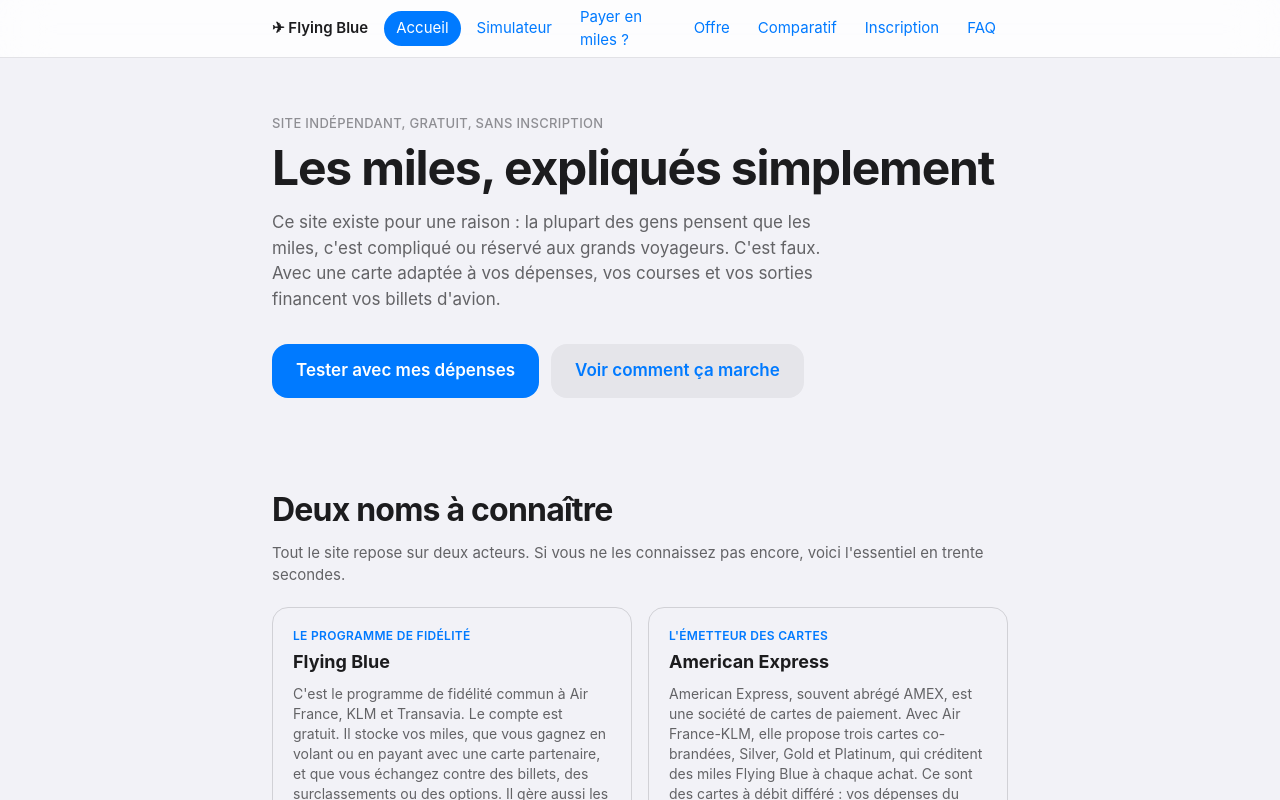
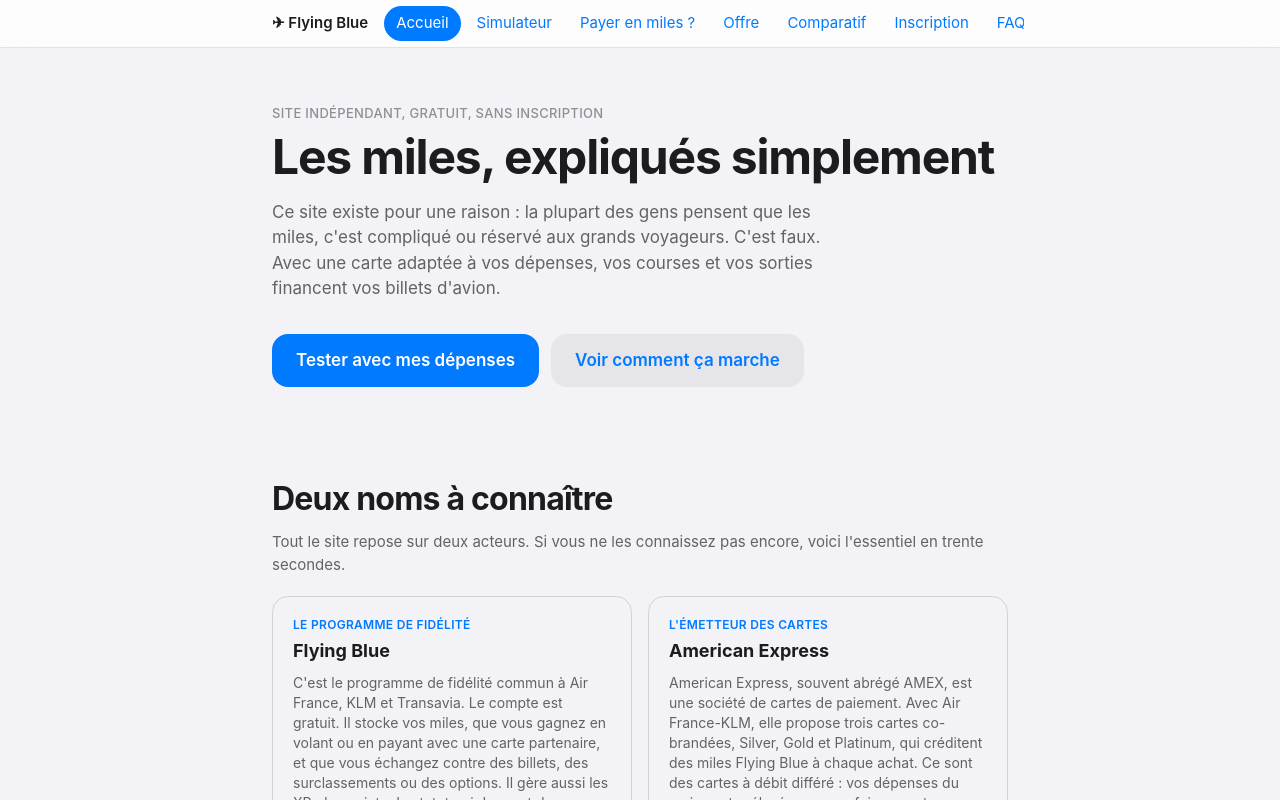
Before and after one commit to MatGT10/flying-blue-simulateur, a React (Vite) app: page / in a window 1280 px wide. Shown: the top 800 px of the page. Built offline with nearby package versions, Linux system fonts and the light colour scheme.

Commit message:
Nav ordinateur : onglets sur une ligne, défilement si manque de place
Co-Authored-By: Claude Fable 5.1 <noreply@anthropic.com>

```diff
--- a/src/components/Nav.tsx
+++ b/src/components/Nav.tsx
@@ -68,7 +68,7 @@ export default function Nav() {
           <span className="absolute left-1/2 -translate-x-1/2 text-[17px] font-semibold text-ios-label">{courante.label}</span>
           <span className="w-20" aria-hidden="true" />
         </div>
-        <div className="mx-auto hidden w-full max-w-3xl items-center gap-1 px-4 sm:flex">
+        <div className="mx-auto hidden w-full max-w-3xl items-center gap-1 overflow-x-auto px-4 sm:flex [scrollbar-width:none]">
           <NavLink to="/" className="shrink-0 py-3 pr-3 text-[15px] font-semibold text-ios-label">
             ✈︎ Flying Blue
           </NavLink>
@@ -78,7 +78,7 @@ export default function Nav() {
               to={p.to}
               end={p.to === '/'}
               className={({ isActive }) =>
-                `rounded-full px-3 py-1.5 text-[15px] transition ${isActive ? 'bg-ios-blue text-white' : 'text-ios-blue hover:bg-ios-fill'}`
+                `shrink-0 whitespace-nowrap rounded-full px-3 py-1.5 text-[15px] transition ${isActive ? 'bg-ios-blue text-white' : 'text-ios-blue hover:bg-ios-fill'}`
               }
             >
               {p.label}
```
